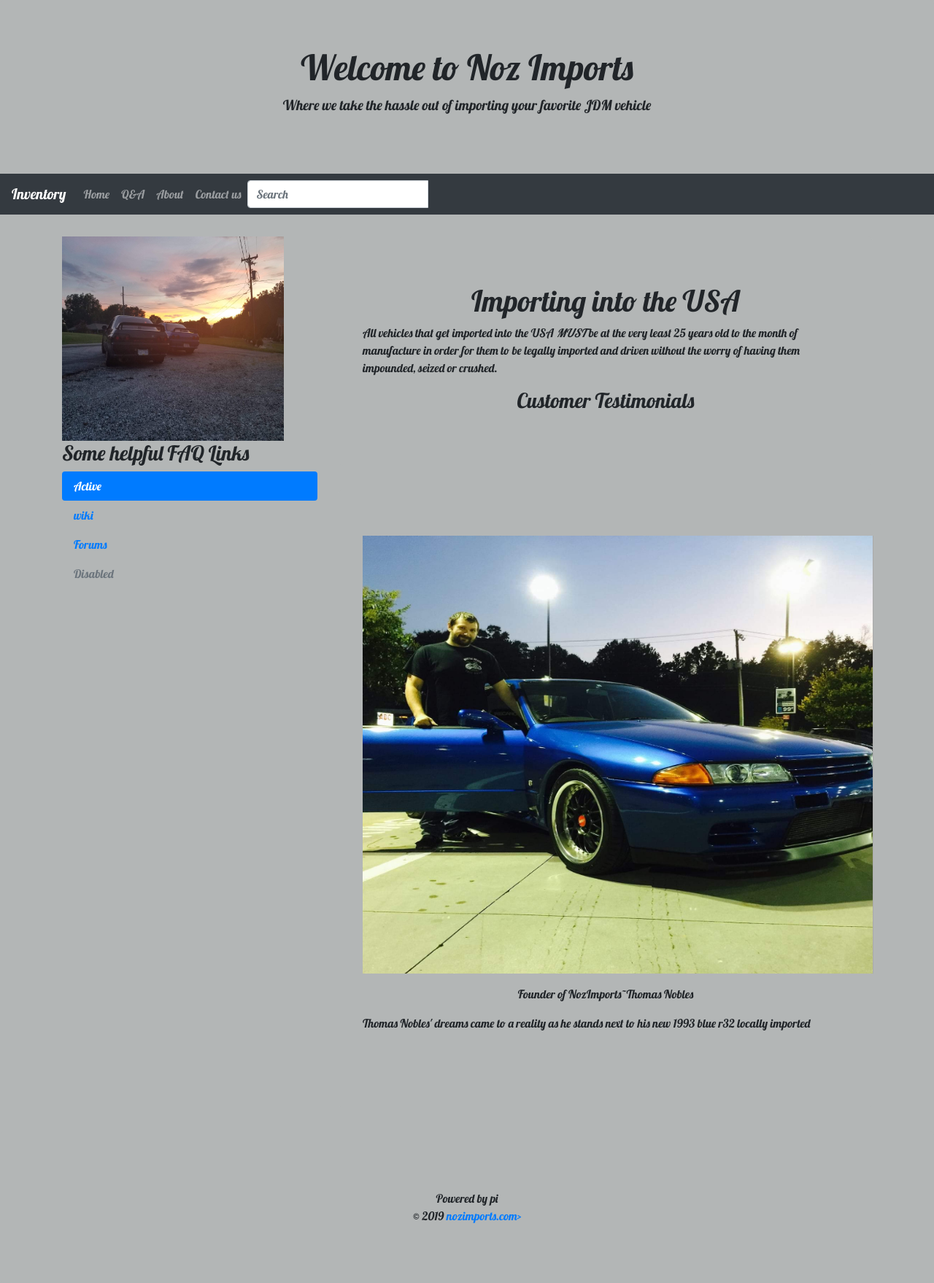
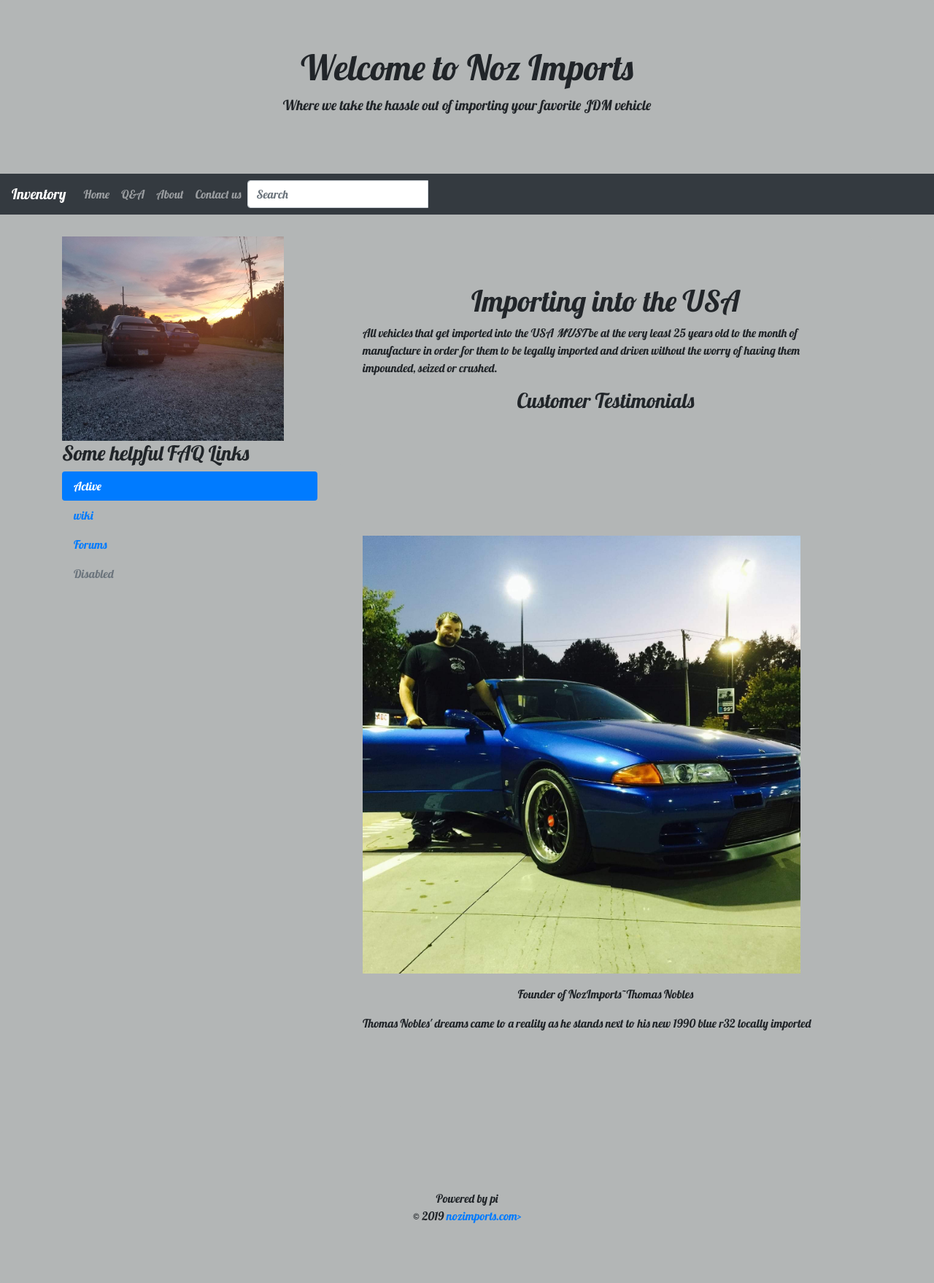
Before and after one commit to hkyinked/nozimports, a Jekyll site: the page home.html, which Jekyll copies as it is, in a window 1280 px wide. Shown: the whole page at 73% size. Built offline with Jekyll 4.4.1, drawn with Linux system fonts in a browser that asks for light colours.

Commit message:
fixed typo

```diff
--- a/home.html
+++ b/home.html
@@ -14,7 +14,7 @@
   <style>
   .fakeimg {
     height: auto;
-    width: 700px;
+    width: 500px;
     background: #aaa;
   }
   .fakeimg1 {
@@ -109,9 +109,9 @@
       <h3><center>Customer Testimonials</center></h3>
     </div>
     <div class="jumbotron" height="auto" width="auto">
-    <div class="fakeimg"><img src="images/testimonial-1.jpg" height="600" width="699"></div>
+    <div class="fakeimg"><img src="images/testimonial-1.jpg" height="600" width="600"></div>
       <p><center>Founder of NozImports~Thomas Nobles</center></p>
-      <p>Thomas Nobles' dreams came to a reality as he stands next to his new 1993 blue r32 locally imported</p>
+      <p>Thomas Nobles' dreams came to a reality as he stands next to his new 1990 blue r32 locally imported</p>
       <br>
     </div>
     </div>
```
